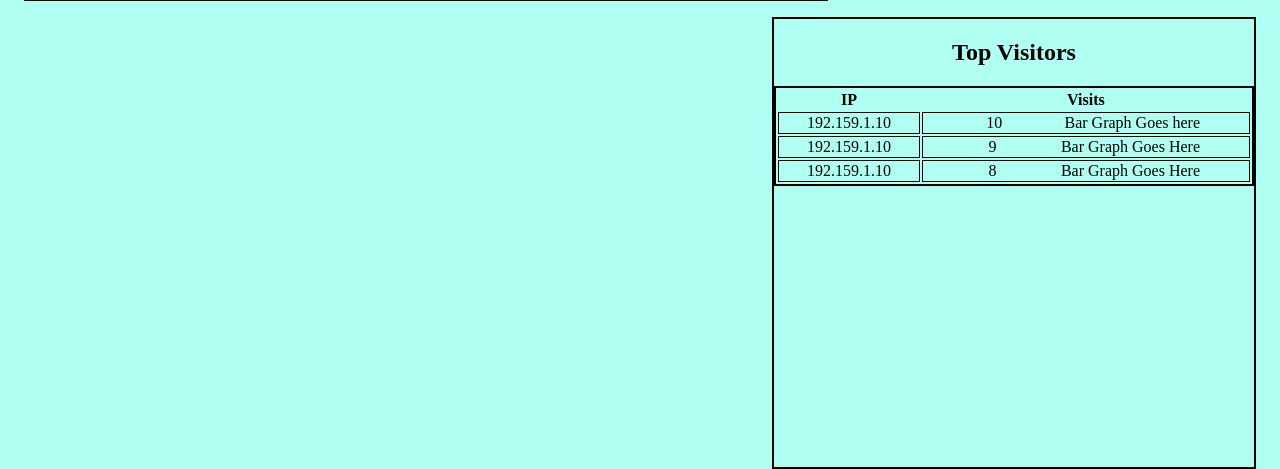
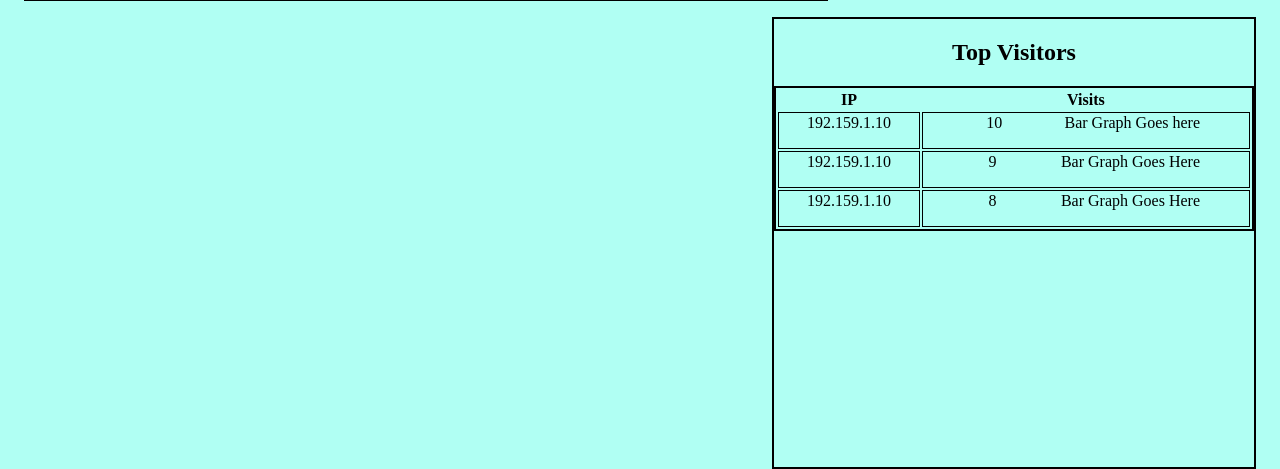
Before and after one commit to boydjc/SiteAnalyzer, a Flask app: template app/templates/home.html in a window 1280 px wide; the page is wider, and only the part inside the window is pictured. Shown: the part 563-1032 px from the top of that part. Run offline with Flask 2, Linux system fonts and the light colour scheme; the template is opened without the code that fills it, so the values that code supplies are empty; parts of the project's set-up code (start-up, migrations or seed data) failed here and were passed over; some libraries are stand-ins or nearby versions.

Commit message:
added bottom padding to table rows

```diff
--- a/app/static/styles/homeStyle.css
+++ b/app/static/styles/homeStyle.css
@@ -92,12 +92,9 @@ body {
     border: 1px solid black;
 }
 
-#topVisitorDiv tr {
-    padding-bottom: 1em;
-}
-
 #topVisitorDiv td {
     text-align: center;
+    padding-bottom: 1em;
 }
 
 #topVisitorDiv td div {
```
